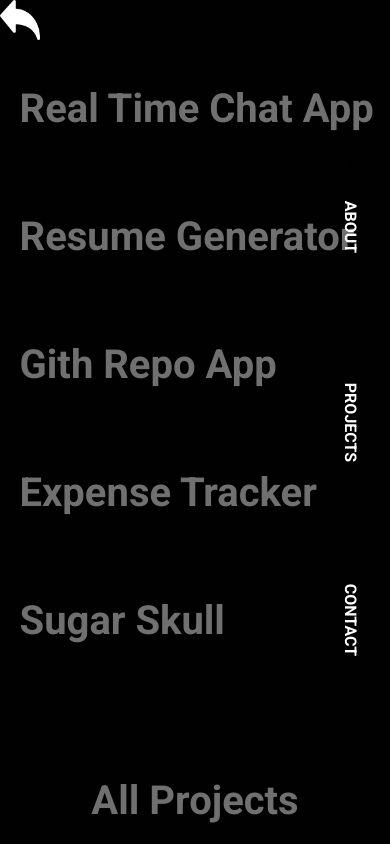
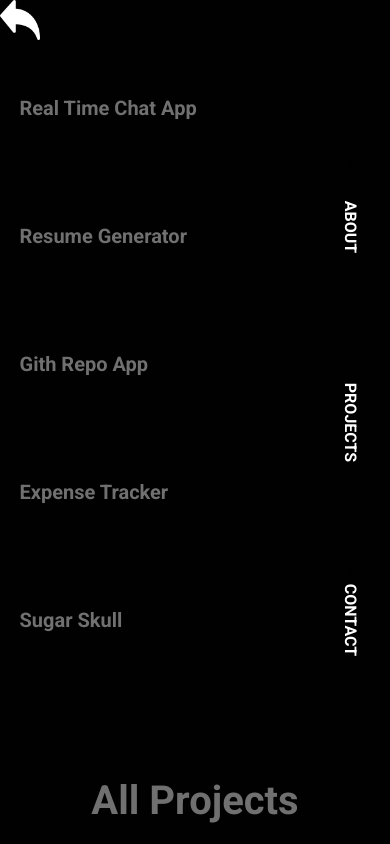
Before and after one commit to hamadagh/frontend-portfolio, a React (Create React App) app: page /projects in a window 390 px wide. Built offline with nearby package versions, Linux system fonts and the light colour scheme.

Commit message:
adding mobile layout to projects page

```diff
--- a/src/components/responsive.css
+++ b/src/components/responsive.css
@@ -127,6 +127,14 @@
     font-size: 20px;
   }
   /* about page */
+
+  /* ----------------------------------------------------------- */
+
+  /* projects page */
+  .project {
+    font-size: 20px;
+  }
+  /* projects page */
 }
 @media only screen and (min-width: 401px) and (max-width: 759px) {
 }
```
